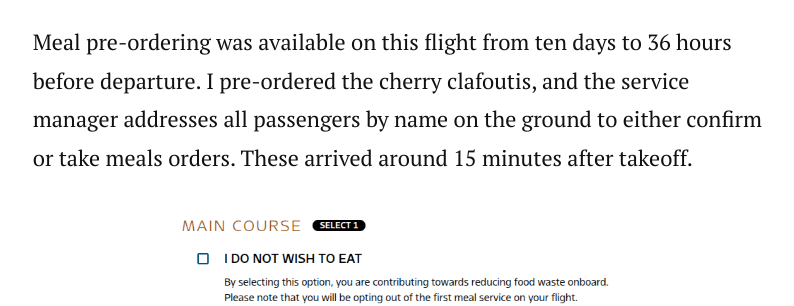
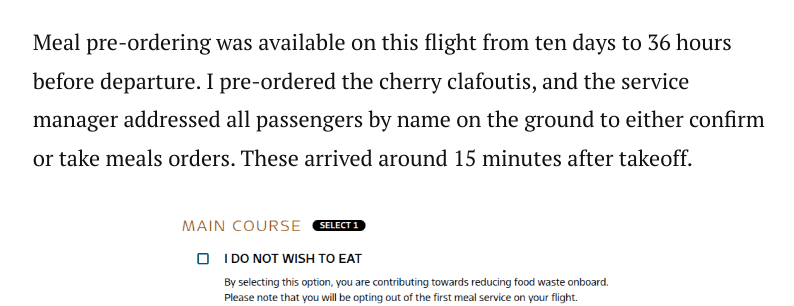
Before and after one commit to RatherBeExploring/ratherbeexploring.github.io, a Jekyll site: the page built from _posts/2025-12-31-business-class-on-air-canadas-a220.markdown, in a window 1280 px wide and 900 px high, scrolled down 8305 px. Shown: the part 233-539 px from the top of the window, without its empty margins (236-1030 px from the left). Built offline with Jekyll 4.4.1, drawn with Linux system fonts in a browser that asks for light colours; nearby versions of some CDN libraries; some of the changed text lies outside the part shown.

Commit message:
Update 2025-12-31-business-class-on-air-canadas-a220.markdown
Typos

```diff
--- a/_posts/2025-12-31-business-class-on-air-canadas-a220.markdown
+++ b/_posts/2025-12-31-business-class-on-air-canadas-a220.markdown
@@ -44,7 +44,7 @@
 
 <div class="centered-block">
 <img src="/assets/img/aircanada3-min.JPG" alt="A pair of business class seats on an Air Canada A220.">
-<p>Air Canada uses a smart, muted colour scheme, complemented with their signature red maple leaf logo stitched on each headrest.</p>
+<p>Air Canada uses a smart, muted colour scheme, complemented by their signature red maple leaf logo stitched on each headrest.</p>
 </div>
 
 The seat is well-designed and comfortable.  Table trays fold out of the armrest, though I still found the seat to be plenty wide.  A small drinks tray is also shared between each seat pair.  There is a small storage cubby in the centre armrest, large enough for a book.  This storage cubby also houses a universal plug; USB charging ports are below the entertainment screen.  A small water bottle was waiting in each seat-back pocket.  Below the entertainment screen you'll find a small literature storage area, which is also ideal for holding phones, wallets, and passports.
@@ -76,7 +76,7 @@
 
 Service on this flight was textbook: competent, efficient, and friendly, exactly how I expect service is meant to flow in this cabin on this aircraft.  The service manager was personally handling the business class cabin on this flight, with service starting with hot towels roughly ten minutes after takeoff.
 
-Meal pre-ordering was available on this flight from ten days to 36 hours before departure.  I pre-ordered the cherry clafoutis, and the service manager addresses all passengers by name on the ground to either confirm or take meals orders.  These arrived around 15 minutes after takeoff.
+Meal pre-ordering was available on this flight from ten days to 36 hours before departure.  I pre-ordered the cherry clafoutis, and the service manager addressed all passengers by name on the ground to either confirm or take meals orders.  These arrived around 15 minutes after takeoff.
 
 <div class="centered-block">
 <img src="/assets/img/aircanada7-min.png" alt="Breakfast pre-order options: a savory plate, parsley omelette, or cherry clafoutis.">
```
